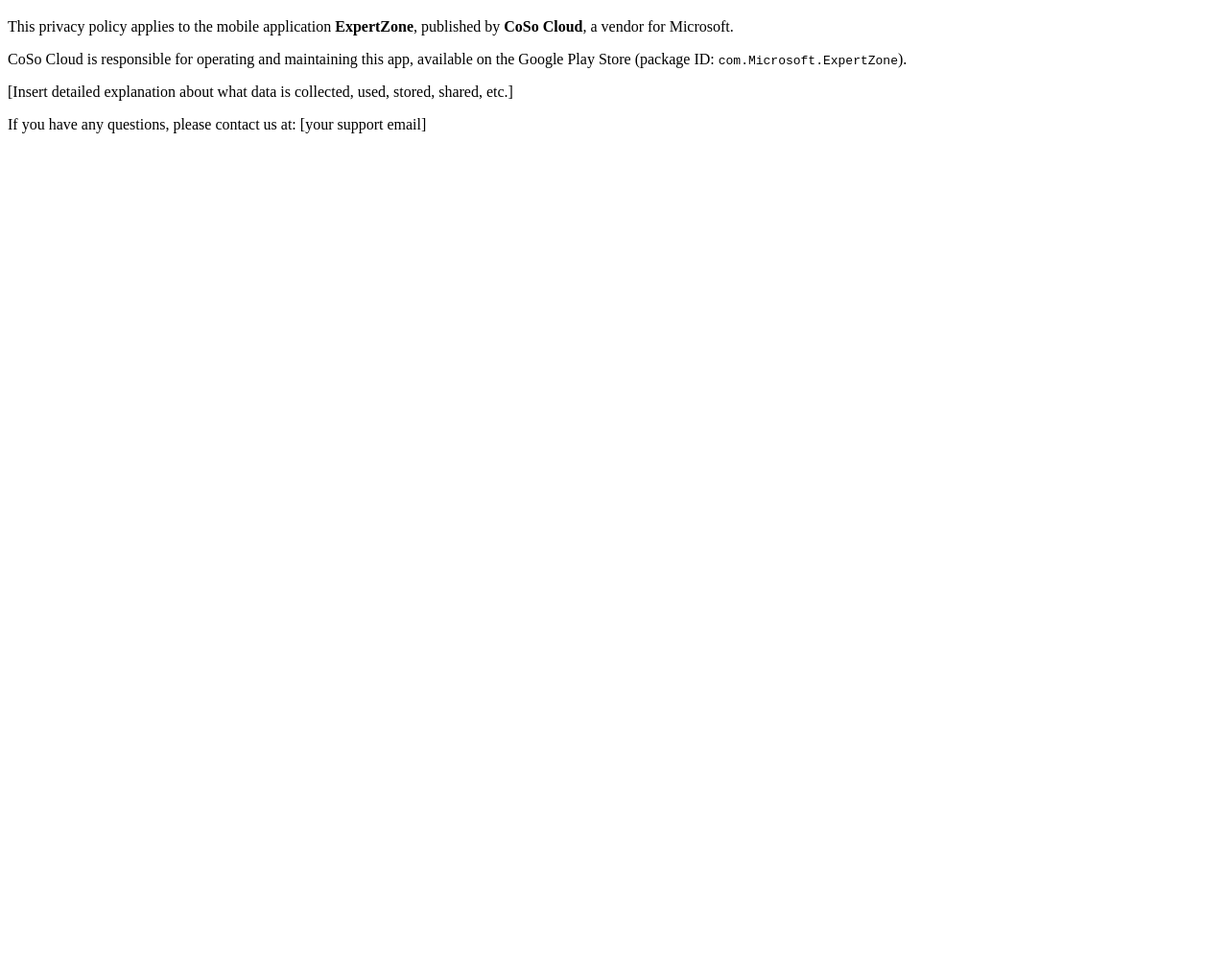
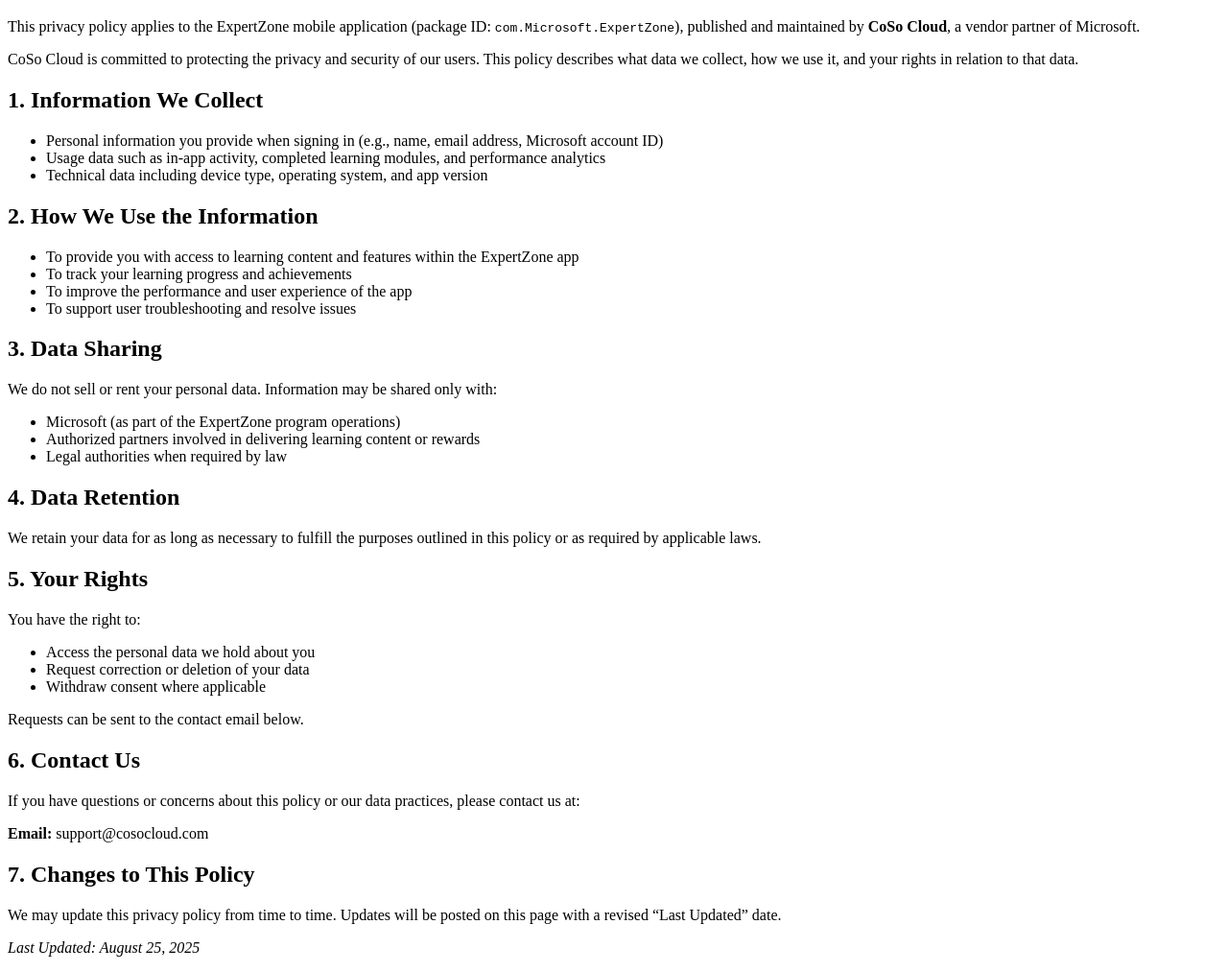
Before and after one commit to cosocloud-expertzone/privacy, a plain HTML site: page index.html in a window 1280 px wide. Shown: the part 61-1074 px from the top of the page at 96% size. Before the commit the page ends 800 px from the top, so only its background shows below. Drawn offline with Linux system fonts and the light colour scheme.

Commit message:
Update index.html

```diff
--- a/index.html
+++ b/index.html
@@ -1,18 +1,59 @@
 <!DOCTYPE html>
 <html lang="en">
 <head>
-    <meta charset="UTF-8">
-    <meta name="viewport" content="width=device-width, initial-scale=1.0">
-    <title>Privacy Policy – ExpertZone</title>
+  <meta charset="UTF-8" />
+  <meta name="viewport" content="width=device-width, initial-scale=1.0" />
+  <title>Privacy Policy – ExpertZone</title>
 </head>
 <body>
-    <h1>Privacy Policy for ExpertZone</h1>
-    <p>This privacy policy applies to the mobile application <strong>ExpertZone</strong>, published by <strong>CoSo Cloud</strong>, a vendor for Microsoft.</p>
-    <p>CoSo Cloud is responsible for operating and maintaining this app, available on the Google Play Store (package ID: <code>com.Microsoft.ExpertZone</code>).</p>
+  <h1>Privacy Policy for ExpertZone</h1>
 
-    <!-- Insert full privacy terms here -->
-    <p>[Insert detailed explanation about what data is collected, used, stored, shared, etc.]</p>
+  <p>This privacy policy applies to the ExpertZone mobile application (package ID: <code>com.Microsoft.ExpertZone</code>), published and maintained by <strong>CoSo Cloud</strong>, a vendor partner of Microsoft.</p>
 
-    <p>If you have any questions, please contact us at: [your support email]</p>
+  <p>CoSo Cloud is committed to protecting the privacy and security of our users. This policy describes what data we collect, how we use it, and your rights in relation to that data.</p>
+
+  <h2>1. Information We Collect</h2>
+  <ul>
+    <li>Personal information you provide when signing in (e.g., name, email address, Microsoft account ID)</li>
+    <li>Usage data such as in-app activity, completed learning modules, and performance analytics</li>
+    <li>Technical data including device type, operating system, and app version</li>
+  </ul>
+
+  <h2>2. How We Use the Information</h2>
+  <ul>
+    <li>To provide you with access to learning content and features within the ExpertZone app</li>
+    <li>To track your learning progress and achievements</li>
+    <li>To improve the performance and user experience of the app</li>
+    <li>To support user troubleshooting and resolve issues</li>
+  </ul>
+
+  <h2>3. Data Sharing</h2>
+  <p>We do not sell or rent your personal data. Information may be shared only with:</p>
+  <ul>
+    <li>Microsoft (as part of the ExpertZone program operations)</li>
+    <li>Authorized partners involved in delivering learning content or rewards</li>
+    <li>Legal authorities when required by law</li>
+  </ul>
+
+  <h2>4. Data Retention</h2>
+  <p>We retain your data for as long as necessary to fulfill the purposes outlined in this policy or as required by applicable laws.</p>
+
+  <h2>5. Your Rights</h2>
+  <p>You have the right to:</p>
+  <ul>
+    <li>Access the personal data we hold about you</li>
+    <li>Request correction or deletion of your data</li>
+    <li>Withdraw consent where applicable</li>
+  </ul>
+  <p>Requests can be sent to the contact email below.</p>
+
+  <h2>6. Contact Us</h2>
+  <p>If you have questions or concerns about this policy or our data practices, please contact us at:</p>
+  <p><strong>Email:</strong> support@cosocloud.com</p>
+
+  <h2>7. Changes to This Policy</h2>
+  <p>We may update this privacy policy from time to time. Updates will be posted on this page with a revised “Last Updated” date.</p>
+
+  <p><em>Last Updated: August 25, 2025</em></p>
 </body>
 </html>
```
